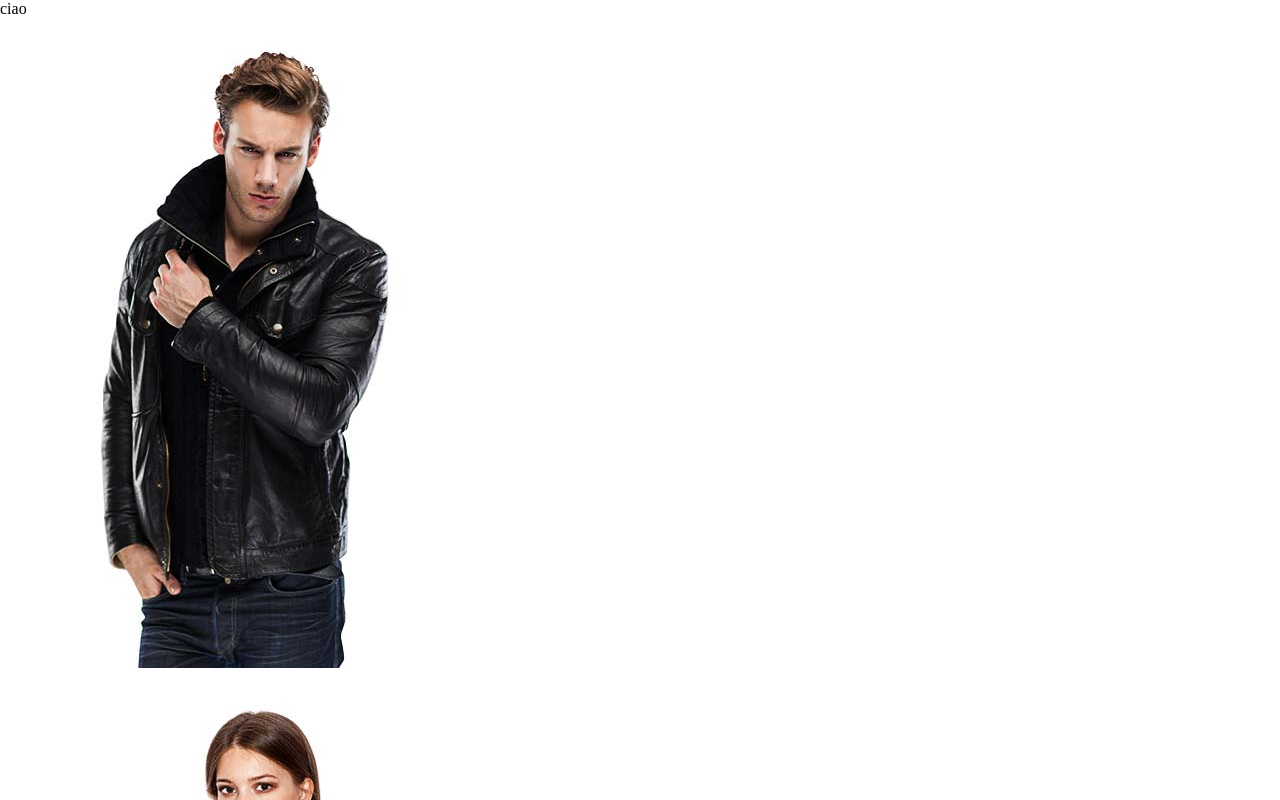
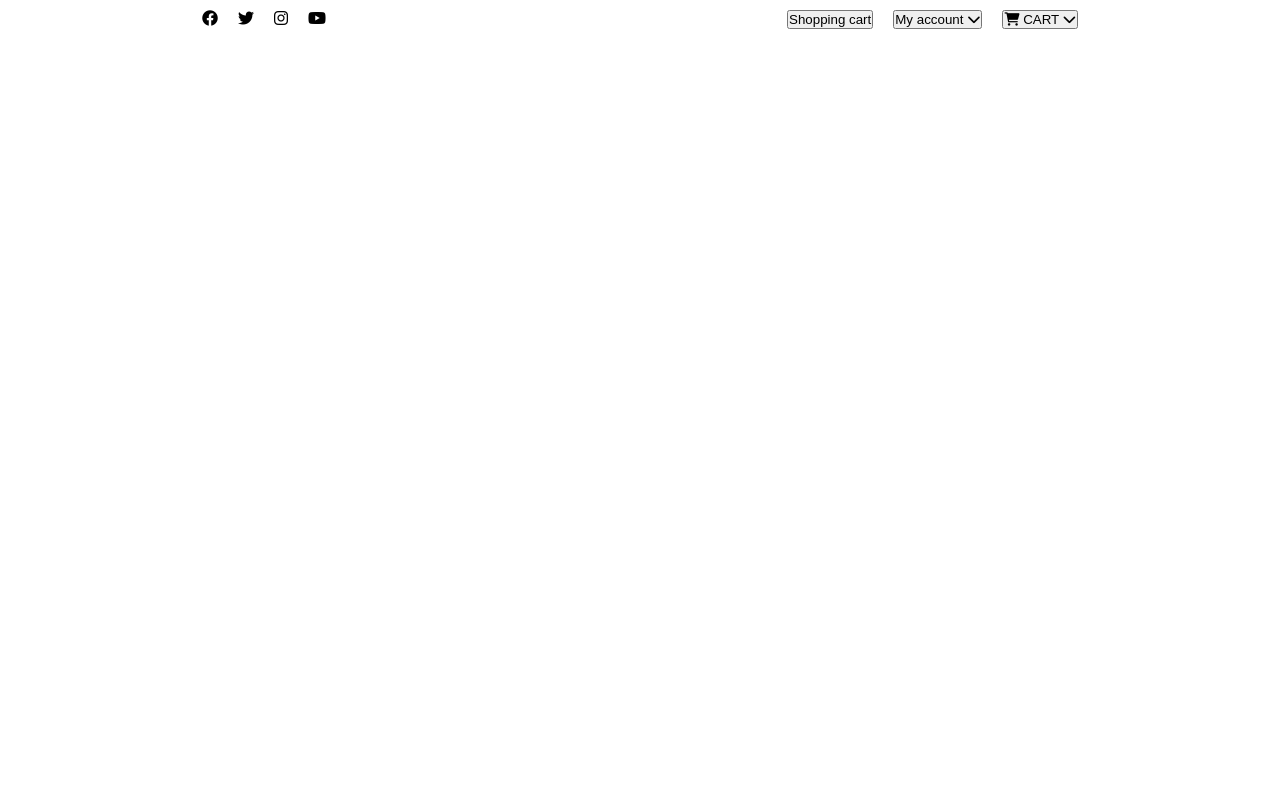
Before and after one commit to MatteoGrigoletto/proj-html-vuejs, a Vue app: page / in a window 1280 px wide. Shown: the top 800 px of the page. Built offline with nearby package versions, Linux system fonts and the light colour scheme.

Commit message:
Aggiunge userbar cliente

```diff
--- a/index.html
+++ b/index.html
@@ -2,6 +2,15 @@
 <html lang="en">
   <head>
     <meta charset="UTF-8" />
+<!-- link cdn -->
+
+<!-- font awesome -->
+<link rel="stylesheet" href="https://cdnjs.cloudflare.com/ajax/libs/font-awesome/6.2.1/css/all.min.css"
+ integrity="sha512-MV7K8+y+gLIBoVD59lQIYicR65iaqukzvf/nwasF0nqhPay5w/9lJmVM2hMDcnK1OnMGCdVK+iQrJ7lzPJQd1w=="
+  crossorigin="anonymous" referrerpolicy="no-referrer" />
+
+  <!--  google font -->
+
     <link rel="icon" type="image/svg+xml" href="/vite.svg" />
     <meta name="viewport" content="width=device-width, initial-scale=1.0" />
     <title>Vite + Vue</title>
--- a/src/components/AppHeader.vue
+++ b/src/components/AppHeader.vue
@@ -1,12 +1,20 @@
 <template>
-    <div>
-ciao
-    </div>
+    <header>
+        <!-- barra di navigazione per il cliente, contenente il proprio account e il carello -->
+        <section class="user-bar">
+            <UserBar/>
+        </section>
+
+    </header>
 </template>
 
 <script>
+import UserBar from './another-comp/UserBar.vue';
     export default {
         name:'AppHeader',
+        components:{
+            UserBar,
+        }
     }
 </script>
 
--- a/src/components/AppMain.vue
+++ b/src/components/AppMain.vue
@@ -1,6 +1,6 @@
 <template>
-    <div v-for="item in  store.products">
-        <img :src="item.img" alt="">
+    <div >
+
 
     </div>
 </template>
--- /dev/null
+++ b/src/components/another-comp/UserBar.vue
@@ -0,0 +1,51 @@
+<template>
+    <div class="container-70">
+        <div class="social">
+            <i class="fa-brands fa-facebook"></i>
+            <i class="fa-brands fa-twitter"></i>
+            <i class="fa-brands fa-instagram"></i>
+            <i class="fa-brands fa-youtube"></i>
+        </div>
+        <div class="user-account">
+            <div>
+                <button>Shopping cart</button>
+            </div>
+            <div>
+                <button>My account <i class="fa-solid fa-chevron-down"></i></button>
+            </div>
+            <div>
+                <button><i class="fa-solid fa-cart-shopping"></i>  CART <i class="fa-solid fa-chevron-down"></i> </button>
+            </div>
+        </div>
+
+    </div>
+</template>
+
+<script>
+    export default {
+        name:'UserBar',
+
+    }
+</script>
+
+<style lang="scss" scoped>
+.container-70{
+    display: flex;
+    justify-content: space-between;
+
+    .social{
+
+        i{
+            padding: 10px;
+        }
+    }
+    .user-account{
+        display: flex;
+
+        div{
+            padding: 10px;
+        }
+
+    }
+}
+</style>
--- /dev/null
+++ b/src/style/file-scss/container.scss
@@ -0,0 +1,4 @@
+.container-70{
+    width: 70%;
+    margin: auto;
+}
--- a/src/style/global-scss.scss
+++ b/src/style/global-scss.scss
@@ -1 +1,2 @@
 @import './file-scss/reset.scss';
+@import './file-scss/container.scss'
```
